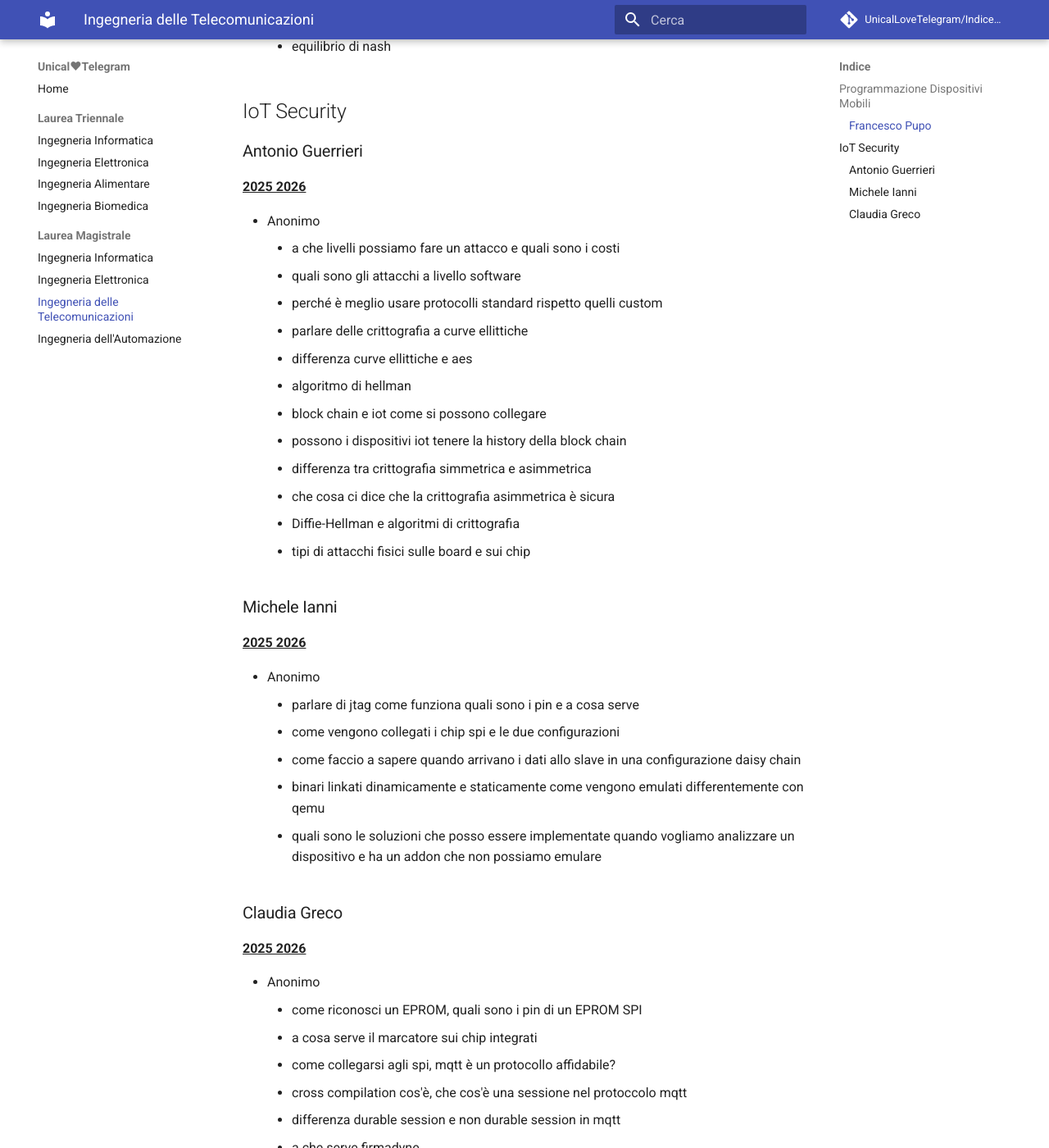
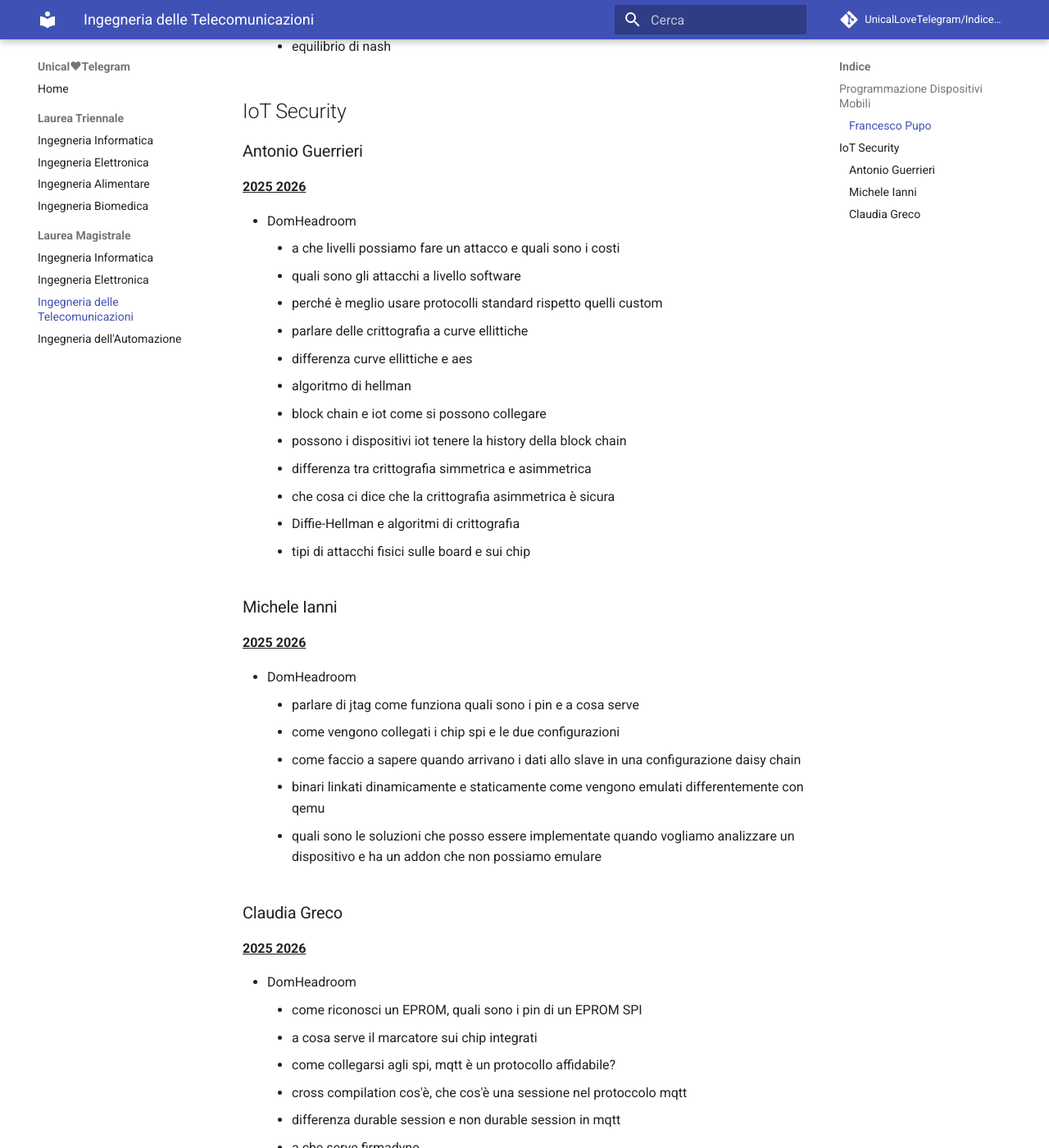
Before and after one commit to UnicalLoveTelegram/IndiceArgomentiOrale, an MkDocs documentation site: the page built from docs/laurea-magistrale/ingegneria-telecomunicazioni.md, in a window 1280 px wide and 1400 px high, scrolled down 952 px. Shown: the whole window at 82% size. Built offline with MkDocs 1.6.1 and Material for MkDocs 9.7.7, drawn with Linux system fonts in a browser that asks for light colours; comment, search, counter and statistics services are not loaded.

Commit message:
Aggiunto credits testimonianza iot security
Signed-off-by: DomHeadroom <domefemia@protonmail.com>

```diff
--- a/docs/laurea-magistrale/ingegneria-telecomunicazioni.md
+++ b/docs/laurea-magistrale/ingegneria-telecomunicazioni.md
@@ -31,7 +31,7 @@ Leggi il nostro [README](https://github.com/UnicalLoveTelegram/IndiceArgomentiOr
 
 **<u>2025 2026</u>**
 
-- Anonimo
+- DomHeadroom
     - a che livelli possiamo fare un attacco e quali sono i costi
     - quali sono gli attacchi a livello software
     - perché è meglio usare protocolli standard rispetto quelli custom
@@ -49,7 +49,7 @@ Leggi il nostro [README](https://github.com/UnicalLoveTelegram/IndiceArgomentiOr
 
 **<u>2025 2026</u>**
 
-- Anonimo
+- DomHeadroom
     - parlare di jtag come funziona quali sono i pin e a cosa serve
     - come vengono collegati i chip spi e le due configurazioni
     - come faccio a sapere quando arrivano i dati allo slave in una configurazione daisy chain
@@ -60,7 +60,7 @@ Leggi il nostro [README](https://github.com/UnicalLoveTelegram/IndiceArgomentiOr
 
 **<u>2025 2026</u>**
 
-- Anonimo
+- DomHeadroom
     - come riconosci un EPROM, quali sono i pin di un EPROM SPI
     - a cosa serve il marcatore sui chip integrati
     - come collegarsi agli spi, mqtt è un protocollo affidabile?
```
